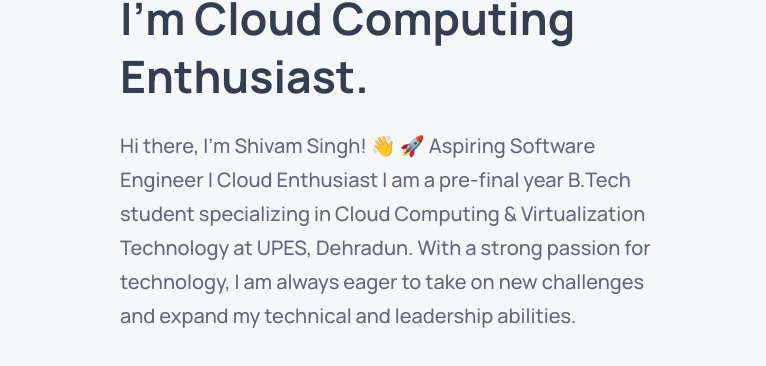
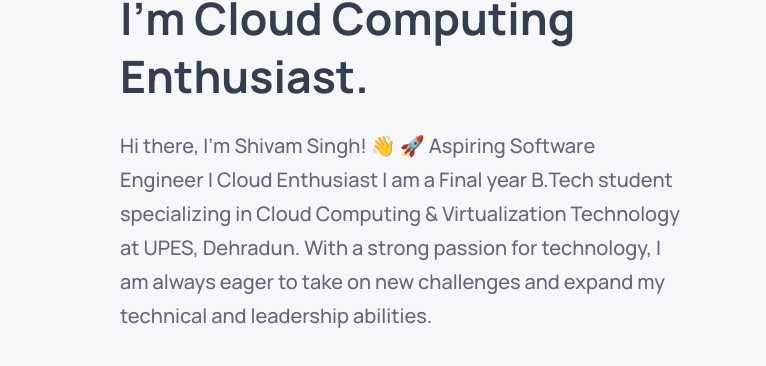
Before and after one commit to Shivam-2605/Web_portfolio, a plain HTML site: page index.html in a window 1280 px wide. Shown: the part 211-577 px from the top of the page, 514-1280 px from the left. Drawn offline with nearby package versions, Linux system fonts and the light colour scheme.

Commit message:
index.html

```diff
--- a/index.html
+++ b/index.html
@@ -145,7 +145,7 @@
             <p class="section-text" data-reveal="top" data-reveal-delay="0.75s">
               Hi there, I'm Shivam Singh! 👋
               🚀 Aspiring Software Engineer | Cloud Enthusiast
-              I am a pre-final year B.Tech student specializing in Cloud Computing & Virtualization Technology at UPES,
+              I am a Final year B.Tech student specializing in Cloud Computing & Virtualization Technology at UPES,
               Dehradun. With a strong passion for technology, I am always eager to take on new challenges and expand my technical and leadership abilities.
             </p>
 
```
